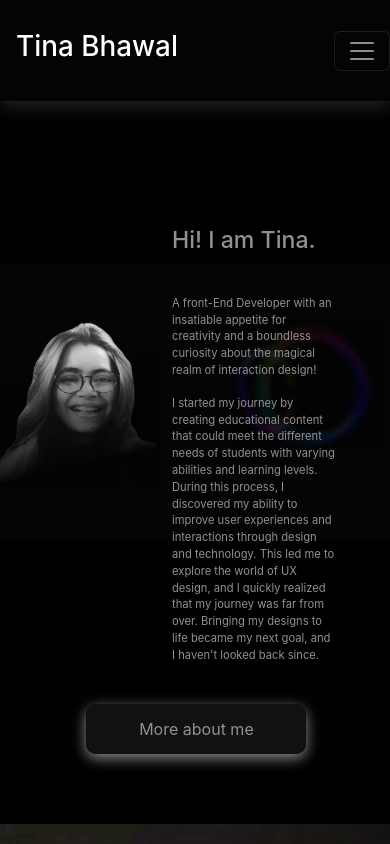
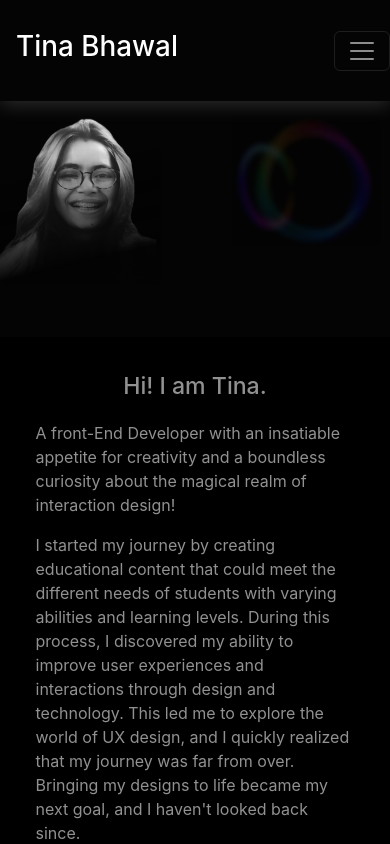
Before and after one commit to tinabhowal/portfolio, a React (Create React App) app: page / in a window 390 px wide. Shown: the top 844 px of the page. Built offline with nearby package versions, Linux system fonts and the light colour scheme.

Commit message:
changes made to aboutme styling

```diff
--- a/src/aboutMe.css
+++ b/src/aboutMe.css
@@ -194,7 +194,7 @@
   background-image: url('./images/picpro.png');
   background-size: contain;
   background-repeat: no-repeat;
-  background-position: center;
+  background-position:left;
   height:95vh;
   width:100vw;
   color:#929191;
@@ -452,10 +452,31 @@
 }
 
 @media (max-width: 768px) {
+
+
   .aboutMe {
     background-size: contain;
-    height:100vh;
+    height: 100vh;
+    background-position: center top;
+    margin-top: -40px;
+
   }
+
+  .content {
+    width: 90vw;
+    position: relative;
+    top: 50%;
+    left: 50%;
+    transform: translateX(-50%);
+    padding: 1rem;
+    font-size: 1rem;
+  }
+
+  .content h3 {
+    text-align: center;
+  }
+
+
 
   .body{
     font-size: 0.7rem;
@@ -483,13 +504,6 @@
     padding:4px;
   }
 
-  .content{
-    width:50vw;
-
-    top:25%;
-    left:40%;
-  }
-
 
 
   .para{
@@ -501,14 +515,12 @@
     height: 8px;
   }
 
-  .aboutMe{
-    margin-top: -120px;
-  }
+
 
   .scrollButton{
     margin:0rem;
     margin-top: 1.5rem;
-    left: 15%;
+    left: 50%;
     transform: translate(-50%);
   }
 
--- a/src/aboutMe.js
+++ b/src/aboutMe.js
@@ -412,7 +412,7 @@ function AboutMe() {
                     <Col>
             <div className='content'>
                 <h3>Hi! I am Tina.</h3>
-                <p style={{marginTop: '40px'}}>A front-End Developer with an insatiable appetite for creativity and a boundless curiosity about the magical realm of interaction design!</p>
+                <p style={{marginTop: '20px', fontSize: '1rem'}}>A front-End Developer with an insatiable appetite for creativity and a boundless curiosity about the magical realm of interaction design!</p>
                 <p>I started my journey by creating educational content that could meet the different needs of students with varying abilities and learning levels. During this process, I discovered my ability to improve user experiences and interactions through design and technology. This led me to explore the world of UX design, and I quickly realized that my journey was far from over. Bringing my designs to life became my next goal, and I haven't looked back since.</p>
                 <Button onClick={scrollToSecondPage} className='scrollButton glow-on-hover'> More about me </Button>
             </div>
--- a/src/navbar.css
+++ b/src/navbar.css
@@ -31,6 +31,7 @@
   background-color:  #040404;
   width: 100%;
   text-align: center;
+  font-size: 1rem;
 }
 
 .nav-link:last-child {
```
